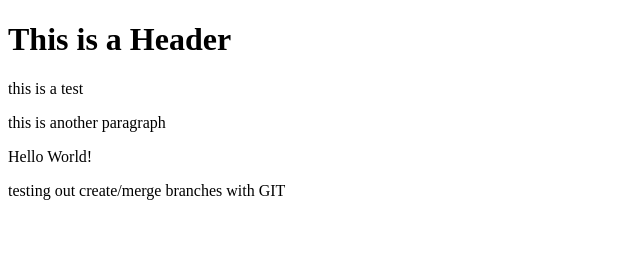
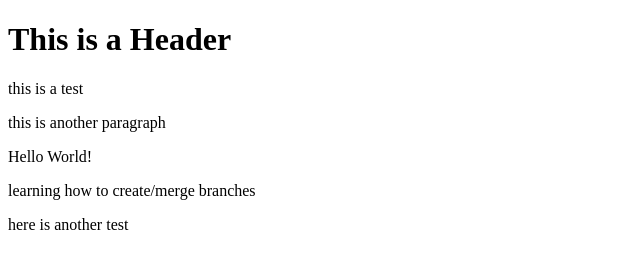
Before and after one commit to Blaine137/git-test, a website: page index.html in a window 1280 px wide. Shown: the whole page, without its empty margins (0-640 px from the left). Drawn offline with Linux system fonts and the light colour scheme.

Commit message:
testing merge

```diff
--- a/index.html
+++ b/index.html
@@ -6,6 +6,7 @@
         <p>this is a test</p>
         <p>this is another paragraph</p>
         <p>Hello World!</p>
-        <p>testing out create/merge branches with GIT</p>
+        <p>learning how to create/merge branches</p>
+        <p>here is another test</p>
     </body>
 </html>
```
